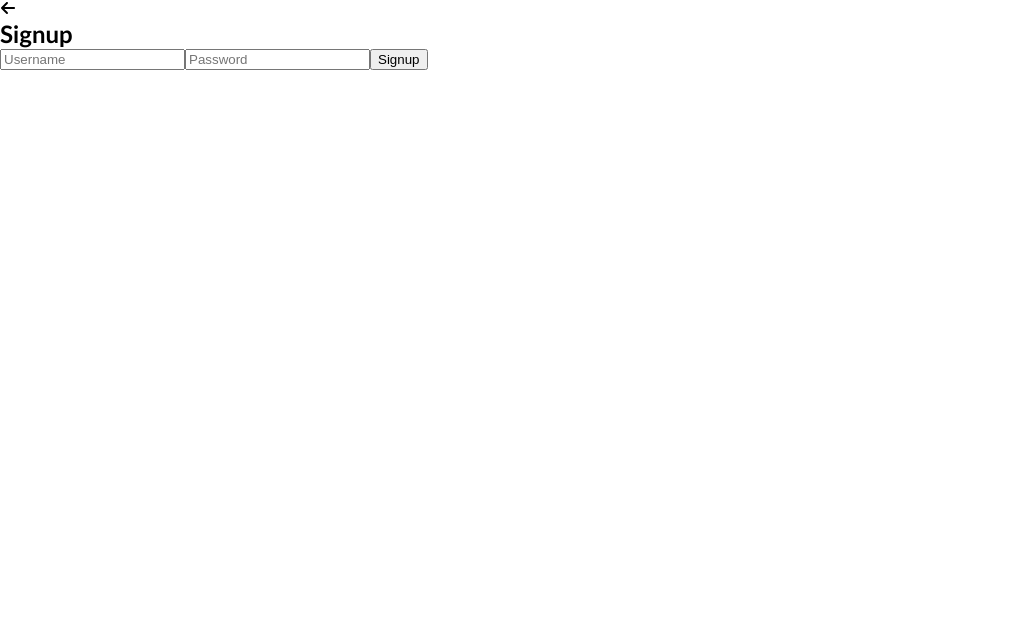
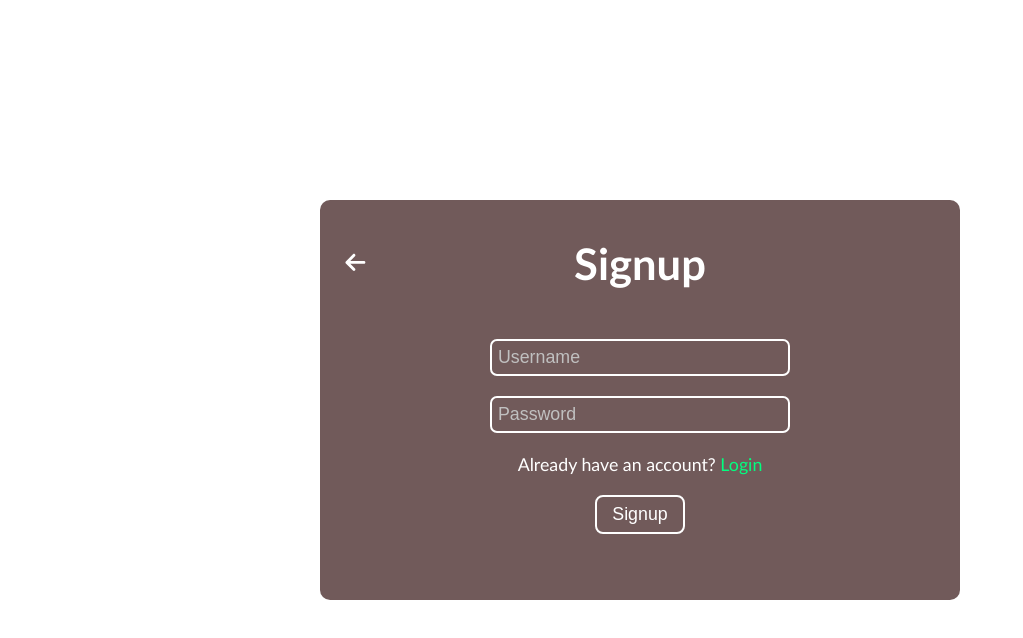
Before and after one commit to bug-hunte-r/todo-list, a Next.js app: page /Signup in a window 1280 px wide. Shown: the top 638 px of the page, without its empty margins (0-1023 px from the left). Built offline with nearby package versions, Linux system fonts and the light colour scheme.

Commit message:
set style for signup form

```diff
--- a/src/app/Signup/page.js
+++ b/src/app/Signup/page.js
@@ -2,15 +2,19 @@ import React from 'react'
 import style from '../../styles/Signup-form/SignupForm.css'
 import media from '../../styles/Signup-form/mediaSignupForm.css'
 import { FaArrowLeft } from "react-icons/fa6";
+import Link from 'next/link';
 
 function Signup() {
     return (
         <div className='form-container'>
+            <div className='form'>
+                <div className='icon-and-title'>
                     <FaArrowLeft className='icon-form' />
-        <div className='form'>
                     <h2 className='title-form'>Signup</h2>
+                </div>
                     <input type='text' placeholder='Username' className='inputs-form' />
                     <input type='password' placeholder='Password' className='inputs-form' />
+                    <p className='text-form'>Already have an account? <Link href={'/Login'} className='link-form'>Login</Link></p>
                     <button className='btn-form'>Signup</button>
             </div>
         </div>
--- a/src/styles/Signup-form/SignupForm.css
+++ b/src/styles/Signup-form/SignupForm.css
@@ -0,0 +1,85 @@
+.form-container{
+    width: 100vw;
+    height: 100vh;
+    display: flex;
+    justify-self: center;
+    justify-content: center;
+}
+
+.icon-and-title{
+    display: flex;
+    align-items: center;
+    justify-content: center;
+    position: relative;
+    bottom: 30px;
+    width: 100%;
+}
+
+.icon-form{
+    cursor: pointer;
+    color: white;
+    font-size: 20px;
+    position: absolute;
+    left: 3dvh;
+}
+
+.form{
+    width: 600px;
+    height: 400px;
+    display: flex;
+    flex-direction: column;
+    align-items: center;
+    align-self: center;
+    justify-content: center;
+    row-gap: 20px;
+    background-color: #715A5A;
+    border-radius: 10px;
+}
+
+.title-form{
+    color: white;
+    font-size: 40px;
+}
+
+.inputs-form{
+    outline: none;
+    font-size: 20px;
+    border-radius: 7px;
+    padding: 6px;
+    border: none;
+    background-color: transparent;
+    border: 2px solid white;
+    color: white;
+    width: 300px;
+}
+
+.inputs-form::placeholder{
+    color: rgb(192, 192, 192);
+}
+
+.btn-form{
+    background-color: transparent;
+    color: white;
+    border: 2px solid white;
+    border-radius: 8px;
+    font-size: 18px;
+    padding: 7px 15px;
+    cursor: pointer;
+    transition: 0.3s;
+    width: auto;
+}
+
+.btn-form:hover{
+    color: #715A5A;
+    background-color: white;
+}
+
+.text-form{
+    color: white;
+    font-size: 17px;
+}
+
+.link-form{
+    color: springgreen;
+    text-decoration: none;
+}
--- a/src/styles/Signup-form/mediaSignupForm.css
+++ b/src/styles/Signup-form/mediaSignupForm.css
@@ -0,0 +1,94 @@
+@media only screen and (max-width: 640px) {
+    .form{
+        width: 95vw;
+    }
+}
+
+@media only screen and (max-width: 400px) {
+    .inputs-form{
+        width: 90%;
+    }
+}
+
+@media only screen and (min-width: 1240px) {
+
+    .icon-form{
+        font-size: calc(1vw + 10px);
+    }
+
+    .form{
+        width: 50vw;
+    }
+
+    .title-form{
+        font-size: calc(2vw + 18px);
+    }
+
+    .inputs-form{
+        font-size: calc(1vw + 5px);
+    }
+
+    .btn-form{
+        font-size: calc(1vw + 5px);
+    }
+
+    .text-form{
+        font-size: calc(1vw + 5px);
+    }
+}
+
+@media only screen and (min-width: 1500px){
+    .inputs-form{
+        padding: 10px;
+    }
+}
+
+@media only screen and (min-width: 1600px){
+    .form{
+        height: 450px;
+    }
+
+    .inputs-form{
+        width: 50%;
+    }
+}
+
+@media only screen and (min-width: 1900px){
+    .form{
+        height: 500px;
+    }
+}
+
+@media only screen and (min-width: 2000px){
+    .form{
+        height: 600px;
+    }
+
+    .icon-and-title{
+        bottom: 80px;
+    }
+
+    .inputs-form{
+        padding: 15px;
+    }
+
+    .btn-form{
+        padding: 10px 20px;
+    }
+}
+
+@media only screen and (min-width: 2300px){
+    .form{
+        height: 650px;
+    }
+}
+
+@media only screen and (min-width: 2400px){
+    .form{
+        height: 700px;
+    }
+
+    .icon-and-title{
+        bottom: 100px;
+    }
+}
```
Lines whose indentation alone changed are shown as unchanged.
